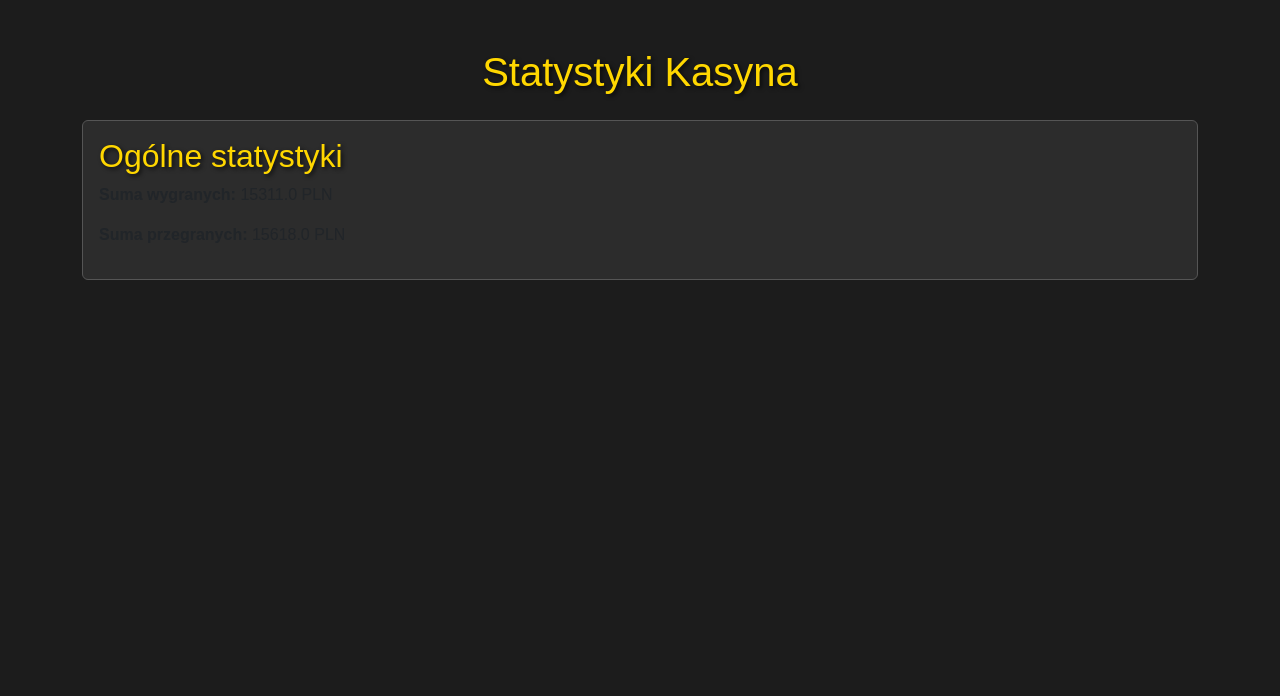
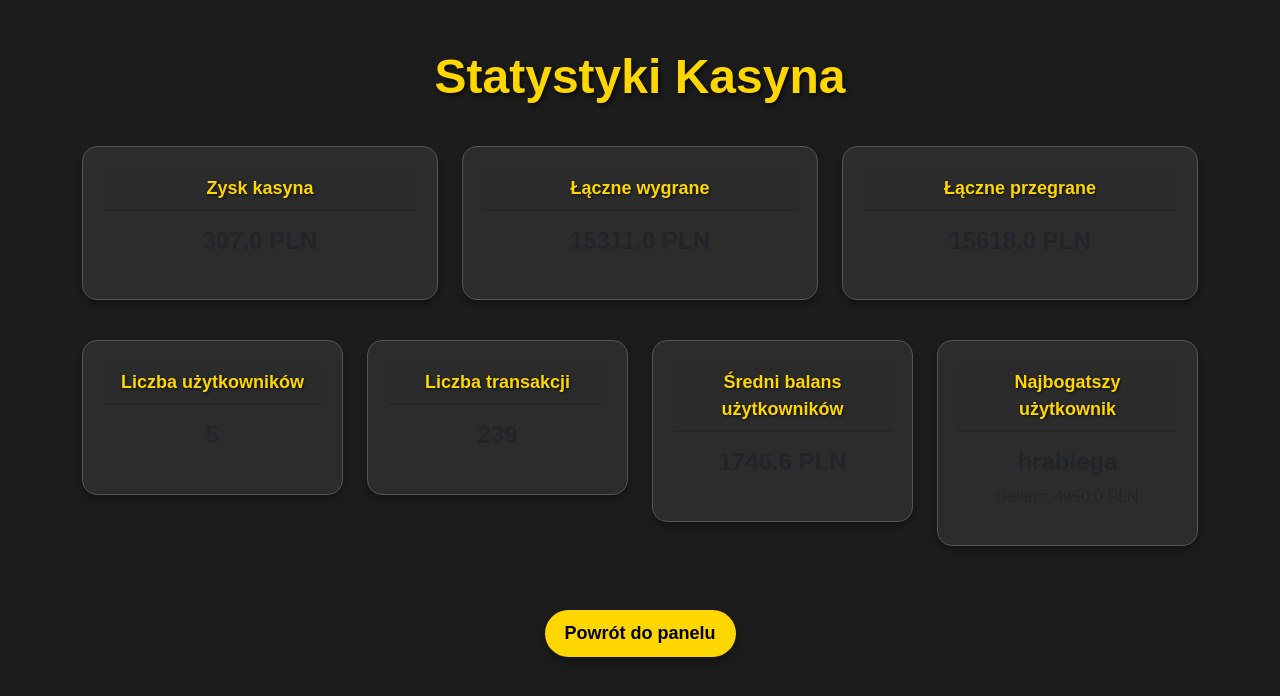
Before and after one commit to hrabiega/git-sggw, a Flask app: page /admin_stats in a window 1280 px wide. Shown: the part 56-752 px from the top of the page. Run offline with Flask 3, Linux system fonts and the light colour scheme; a user stored in the database is signed in.

Commit message:
dodadenie statystyk w panelu admina , usuniecie komentarzy

```diff
--- a/main.py
+++ b/main.py
@@ -4,7 +4,7 @@
 from datetime import datetime
 import random
 
-# Inicjalizacja aplikacji Flask
+
 def create_app():
     app = Flask(__name__)
     app.config['SQLALCHEMY_DATABASE_URI'] = 'sqlite:///casino.db'
@@ -16,7 +16,7 @@
 db = SQLAlchemy(app)
 bcrypt = Bcrypt(app)
 
-# Modele
+
 class User(db.Model):
     id = db.Column(db.Integer, primary_key=True)
     first_name = db.Column(db.String(100), nullable=False)
@@ -25,22 +25,22 @@
     password = db.Column(db.String(50), nullable=False)
     balance = db.Column(db.Float, default=0.0)
     birth_date = db.Column(db.Date, nullable=False)
-    role = db.Column(db.String(10), default='user')  # user or admin
+    role = db.Column(db.String(10), default='user')
 
 class Transaction(db.Model):
     id = db.Column(db.Integer, primary_key=True)
     user_id = db.Column(db.Integer, db.ForeignKey('user.id'), nullable=False)
     amount = db.Column(db.Float, nullable=False)
-    type = db.Column(db.String(20), nullable=False)  # deposit, win, loss
+    type = db.Column(db.String(20), nullable=False)
     timestamp = db.Column(db.DateTime, default=datetime.utcnow)
 
-# Funkcja walidująca pełnoletność
+
 def is_adult(birth_date):
     today = datetime.utcnow()
     age = today.year - birth_date.year - ((today.month, today.day) < (birth_date.month, birth_date.day))
     return age >= 18
 
-# Trasy
+
 @app.route('/')
 def home():
     return render_template('home.html')
@@ -58,14 +58,14 @@
             flash('Musisz mieć ukończone 18 lat, aby założyć konto.', 'danger')
             return redirect(url_for('register'))
 
-        # Haszowanie hasła przed zapisaniem w bazie
+
         hashed_password = bcrypt.generate_password_hash(password).decode('utf-8')
 
         user = User(
             first_name=first_name,
             last_name=last_name,
             username=username,
-            password=hashed_password,  # Zapisujemy hasło haszowane
+            password=hashed_password,
             birth_date=birth_date
         )
         db.session.add(user)
@@ -83,7 +83,7 @@
         password = request.form['password']
         user = User.query.filter_by(username=username).first()
 
-        # Sprawdzanie, czy użytkownik istnieje i porównanie hasła
+
         if user and bcrypt.check_password_hash(user.password, password):
             session['user_id'] = user.id
             session['role'] = user.role
@@ -100,14 +100,14 @@
         flash('Musisz się zalogować, aby uzyskać dostęp do kasyna.', 'danger')
         return redirect(url_for('login'))
 
-    # Pobranie użytkownika z bazy danych
+
     user_id = session['user_id']
     user = User.query.get(user_id)
     if not user:
         flash('Nie znaleziono użytkownika.', 'danger')
         return redirect(url_for('logout'))
 
-    # Przekazanie balansu do szablonu
+
     return render_template('casino.html', balance=user.balance)
 
 @app.route('/dice', methods=['GET', 'POST'])
@@ -120,22 +120,20 @@
     user = User.query.get(user_id)
 
     if request.method == 'POST':
-        bet_amount = int(request.form['amount'])  # Kwota stawki
-        range_choice = request.form['range']  # Przedział
+        bet_amount = int(request.form['amount'])
+        range_choice = request.form['range']
 
-        # Zapisz wartość stawki w sesji, aby zapamiętać ją na kolejne rundy
         session['bet_amount'] = bet_amount
 
-        # Losowanie rzutu
         dice_roll = random.randint(1, 6)
 
-        # Sprawdzanie, czy użytkownik wygrał
+
         if range_choice == "1-3" and dice_roll <= 3 or range_choice == "4-6" and dice_roll > 3:
             outcome_message = f"Wygrałeś {bet_amount} PLN!"
-            user.balance += bet_amount  # Aktualizacja balansu
+            user.balance += bet_amount
             outcome_class = 'alert-success'
 
-            # Zapisanie wygranej w tabeli Transaction
+
             transaction = Transaction(
                 user_id=user.id,
                 amount=bet_amount,
@@ -144,10 +142,10 @@
             db.session.add(transaction)
         else:
             outcome_message = f"Przegrałeś {bet_amount} PLN."
-            user.balance -= bet_amount  # Odjęcie stawki od balansu
+            user.balance -= bet_amount
             outcome_class = 'alert-danger'
 
-            # Zapisanie przegranej w tabeli Transaction
+
             transaction = Transaction(
                 user_id=user.id,
                 amount=bet_amount,
@@ -158,8 +156,8 @@
         db.session.commit()
         return render_template('dice.html', dice_roll=dice_roll, outcome_message=outcome_message, outcome_class=outcome_class, balance=user.balance)
 
-    # Jeśli sesja zawiera zapisaną stawkę, użyj jej jako wartości początkowej
-    bet_amount = session.get('bet_amount', 1)  # Domyślnie 1 PLN, jeśli brak stawki w sesji
+
+    bet_amount = session.get('bet_amount', 1)
     return render_template('dice.html', balance=user.balance, bet_amount=bet_amount)
 
 @app.route('/roulette', methods=['GET', 'POST'])
@@ -196,7 +194,7 @@
             user.balance += payout
             flash(f'Gratulacje! Wygrałeś {payout} PLN.', 'success')
 
-            # Zapisanie wygranej w tabeli Transaction
+
             transaction = Transaction(
                 user_id=user.id,
                 amount=payout,
@@ -207,7 +205,7 @@
             user.balance -= bet_amount
             flash(f'Niestety, przegrałeś {bet_amount} PLN.', 'danger')
 
-            # Zapisanie przegranej w tabeli Transaction
+
             transaction = Transaction(
                 user_id=user.id,
                 amount=bet_amount,
@@ -237,12 +235,10 @@
     user_id = session['user_id']
     user = User.query.get(user_id)
 
-    # Obsługa przycisku reset
     if request.method == 'POST' and request.form.get('action') == 'reset':
         session.pop('blackjack', None)
         return redirect(url_for('blackjack'))
 
-    # Inicjalizacja gry lub pobranie jej stanu z sesji
     if 'blackjack' not in session:
         if request.method == 'POST' and 'bet' in request.form:
             bet = float(request.form.get('bet'))
@@ -262,20 +258,18 @@
 
     game = session['blackjack']
 
-    # Obsługa akcji gracza
+
     if request.method == 'POST':
         action = request.form.get('action')
 
         if action == 'hit' and not game['game_over']:
             game['player_cards'].append(random.randint(1, 11))
 
-            # Sprawdzenie, czy gracz przegrał (przekroczył 21)
             if sum(game['player_cards']) > 21:
                 game['game_over'] = True
                 user.balance -= game['bet']
                 db.session.commit()
 
-                # Zapisanie przegranej w tabeli Transaction
                 transaction = Transaction(
                     user_id=user.id,
                     amount=game['bet'],
@@ -286,17 +280,16 @@
                 flash(f'Przegrałeś {game["bet"]} PLN. Suma kart przekroczyła 21.', 'danger')
 
         elif action == 'stand' and not game['game_over']:
-            # Tura krupiera
+
             while sum(game['dealer_cards']) < 17:
                 game['dealer_cards'].append(random.randint(1, 11))
 
             player_sum = sum(game['player_cards'])
             dealer_sum = sum(game['dealer_cards'])
 
-            if dealer_sum > 21 or player_sum > dealer_sum:  # Wygrana gracza
+            if dealer_sum > 21 or player_sum > dealer_sum:
                 user.balance += game['bet']
 
-                # Zapisanie wygranej w tabeli Transaction
                 transaction = Transaction(
                     user_id=user.id,
                     amount=game['bet'],
@@ -308,7 +301,6 @@
             elif player_sum < dealer_sum:  # Przegrana gracza
                 user.balance -= game['bet']
 
-                # Zapisanie przegranej w tabeli Transaction
                 transaction = Transaction(
                     user_id=user.id,
                     amount=game['bet'],
@@ -404,12 +396,12 @@
     user_id = session['user_id']
     user = User.query.get(user_id)
 
-    # Porównanie starego hasła z haszem w bazie danych
+
     if not user or not bcrypt.check_password_hash(user.password, old_password):
         flash('Stare hasło jest nieprawidłowe.', 'danger')
         return redirect(url_for('account'))
 
-    # Haszowanie nowego hasła przed zapisaniem go w bazie
+
     hashed_new_password = bcrypt.generate_password_hash(new_password).decode('utf-8')
     user.password = hashed_new_password
     db.session.commit()
@@ -419,9 +411,9 @@
 
 @app.route('/logout')
 def logout():
-    session.clear()  # Usuwa wszystkie dane sesji
+    session.clear()
     flash('Zostałeś wylogowany.', 'success')
-    return redirect(url_for('home'))  # Przekierowanie na stronę główną lub stronę logowania
+    return redirect(url_for('home'))
 
 @app.route('/admin_panel')
 def admin_panel():
@@ -429,7 +421,7 @@
         flash('Brak dostępu!', 'danger')
         return redirect(url_for('home'))
 
-    # Tutaj możesz dodać logikę, którą chcesz, żeby była widoczna w panelu admina
+
     return render_template('admin_panel.html')
 
 @app.route('/admin', methods=['GET', 'POST'])
@@ -480,28 +472,40 @@
         flash('Brak dostępu!', 'danger')
         return redirect(url_for('home'))
 
-    # Podsumowanie zysków kasyna
     total_wins = db.session.query(db.func.sum(Transaction.amount)).filter(Transaction.type == 'win').scalar() or 0
     total_losses = db.session.query(db.func.sum(Transaction.amount)).filter(Transaction.type == 'loss').scalar() or 0
-    casino_profit = total_losses - total_wins  # Zysk kasyna (przegrane - wygrane)
+    casino_profit = total_losses - total_wins
 
-    return render_template('admin_stats.html', total_wins=total_wins, total_losses=total_losses, casino_profit=casino_profit)
 
-# Obsługa bazy danych
+    total_users = User.query.count()
+    total_transactions = Transaction.query.count()
+    average_balance = db.session.query(db.func.avg(User.balance)).scalar() or 0
+
+    richest_user = User.query.order_by(User.balance.desc()).first()
+
+    return render_template('admin_stats.html',
+                           total_wins=total_wins,
+                           total_losses=total_losses,
+                           casino_profit=casino_profit,
+                           total_users=total_users,
+                           total_transactions=total_transactions,
+                           average_balance=round(average_balance, 2),
+                           richest_user=richest_user)
+
 @app.before_request
 def setup_database():
     db.create_all()
 
-    # Dodanie domyślnego admina, jeśli tabela jest pusta
+
     if User.query.count() == 0:
-        # Tworzenie użytkownika admin
+
         hashed_password = bcrypt.generate_password_hash('admin123').decode('utf-8')
         admin_user = User(
             first_name='Admin',
             last_name='Adminowski',
             username='admin',
             password=hashed_password,
-            birth_date=datetime(1980, 1, 1),  # ustawienie pełnoletności
+            birth_date=datetime(1980, 1, 1),
             role='admin'
         )
         db.session.add(admin_user)
--- a/templates/admin_stats.html
+++ b/templates/admin_stats.html
@@ -3,7 +3,7 @@
 <head>
     <meta charset="UTF-8">
     <meta name="viewport" content="width=device-width, initial-scale=1.0">
-    <title>Statystyki Kasyna</title>
+    <title>Statystyki - Panel Administracyjny</title>
     <link href="https://cdn.jsdelivr.net/npm/bootstrap@5.3.0-alpha1/dist/css/bootstrap.min.css" rel="stylesheet">
     <style>
         body {
@@ -11,22 +11,45 @@
             color: #f5f5f5;
             font-family: 'Arial', sans-serif;
         }
-        h1, h2 {
+        h1 {
             color: gold;
             text-shadow: 2px 2px 4px rgba(0, 0, 0, 0.7);
+            font-size: 48px;
+            font-weight: bold;
+            margin-bottom: 40px;
         }
-        .btn-primary {
+        .card {
+            background-color: #2c2c2c;
+            border: 1px solid #555;
+            text-align: center;
+            padding: 20px;
+            border-radius: 15px;
+            box-shadow: 0 4px 6px rgba(0, 0, 0, 0.3);
+        }
+        .card-header {
+            font-weight: bold;
+            font-size: 18px;
+            color: gold;
+            text-shadow: 1px 1px 3px rgba(0, 0, 0, 0.7);
+        }
+        .card-title {
+            font-size: 24px;
+            font-weight: bold;
+        }
+        .btn-back {
             background-color: gold;
             border: none;
             color: black;
             font-weight: bold;
+            padding: 10px 20px;
+            border-radius: 25px;
+            font-size: 18px;
+            box-shadow: 0 4px 8px rgba(0, 0, 0, 0.3);
+            transition: background-color 0.3s ease, transform 0.3s ease;
         }
-        .btn-primary:hover {
+        .btn-back:hover {
             background-color: darkorange;
-        }
-        .card {
-            background-color: #2c2c2c;
-            border: 1px solid #555;
+            transform: scale(1.05);
         }
     </style>
 </head>
@@ -41,17 +64,88 @@
             </ul>
         </div>
     </nav>
+
     <div class="container mt-5">
         <h1 class="text-center">Statystyki Kasyna</h1>
+
         <div class="row mt-4">
-            <div class="col-md-12">
-                <div class="card p-3">
-                    <h2>Ogólne statystyki</h2>
-                    <p><strong>Suma wygranych:</strong> {{ total_wins }} PLN</p>
-                    <p><strong>Suma przegranych:</strong> {{ total_losses }} PLN</p>
-                    <!-- Możesz dodać więcej szczegółowych statystyk -->
+
+            <div class="col-md-4">
+                <div class="card mb-3">
+                    <div class="card-header">Zysk kasyna</div>
+                    <div class="card-body">
+                        <h5 class="card-title">{{ casino_profit }} PLN</h5>
+                    </div>
                 </div>
             </div>
+
+
+            <div class="col-md-4">
+                <div class="card mb-3">
+                    <div class="card-header">Łączne wygrane</div>
+                    <div class="card-body">
+                        <h5 class="card-title">{{ total_wins }} PLN</h5>
+                    </div>
+                </div>
+            </div>
+
+
+            <div class="col-md-4">
+                <div class="card mb-3">
+                    <div class="card-header">Łączne przegrane</div>
+                    <div class="card-body">
+                        <h5 class="card-title">{{ total_losses }} PLN</h5>
+                    </div>
+                </div>
+            </div>
+        </div>
+
+        <div class="row mt-4">
+
+            <div class="col-md-3">
+                <div class="card mb-3">
+                    <div class="card-header">Liczba użytkowników</div>
+                    <div class="card-body">
+                        <h5 class="card-title">{{ total_users }}</h5>
+                    </div>
+                </div>
+            </div>
+
+
+            <div class="col-md-3">
+                <div class="card mb-3">
+                    <div class="card-header">Liczba transakcji</div>
+                    <div class="card-body">
+                        <h5 class="card-title">{{ total_transactions }}</h5>
+                    </div>
+                </div>
+            </div>
+
+
+            <div class="col-md-3">
+                <div class="card mb-3">
+                    <div class="card-header">Średni balans użytkowników</div>
+                    <div class="card-body">
+                        <h5 class="card-title">{{ average_balance }} PLN</h5>
+                    </div>
+                </div>
+            </div>
+
+
+            <div class="col-md-3">
+                <div class="card mb-3">
+                    <div class="card-header">Najbogatszy użytkownik</div>
+                    <div class="card-body">
+                        <h5 class="card-title">{{ richest_user.username }}</h5>
+                        <p class="card-text">Balans: {{ richest_user.balance }} PLN</p>
+                    </div>
+                </div>
+            </div>
+        </div>
+
+
+        <div class="text-center mt-5">
+            <a href="{{ url_for('admin_panel') }}" class="btn btn-back">Powrót do panelu</a>
         </div>
     </div>
 </body>
--- a/templates/admin_users.html
+++ b/templates/admin_users.html
@@ -50,7 +50,6 @@
     <div class="container mt-5">
         <h1 class="text-center">Zarządzanie Użytkownikami</h1>
 
-        <!-- Tabela użytkowników -->
         <div class="card p-4">
             <table class="table table-dark table-striped">
                 <thead>
@@ -72,8 +71,8 @@
                         <td>
                             <form action="/change_role/{{ user.id }}" method="POST">
                                 <select name="role" class="form-select" onchange="this.form.submit()">
-                                    <option value="user" {% if user.role == 'user' %} selected {% endif %}>Użytkownik</option>
-                                    <option value="admin" {% if user.role == 'admin' %} selected {% endif %}>Administrator</option>
+                                    <option value="user" {% if user.role ==  'user' %} selected {% endif %}>Użytkownik</option>
+                                    <option value="admin" {% if user.role ==  'admin' %} selected {% endif %}>Administrator</option>
                                 </select>
                             </form>
                         </td>
@@ -84,7 +83,6 @@
                             </form>
                         </td>
                         <td>
-                            <!-- Formularz zmiany hasła -->
                             <form action="{{ url_for('change_password_user', user_id=user.id) }}" method="POST">
                                 <input type="password" name="new_password" class="form-control" required placeholder="Nowe hasło">
                                 <button type="submit" class="btn btn-primary">Zmień hasło</button>
```
Also changed, not shown: templates/account.html (+5 -5 lines), templates/admin_panel.html (+13 -13 lines), templates/dice.html (+4 -4 lines), templates/home.html (+8 -7 lines), instance/casino.db.
